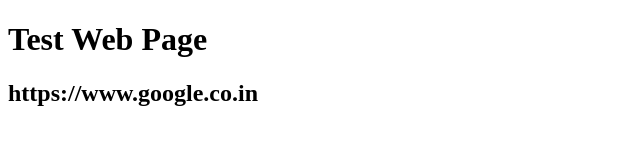
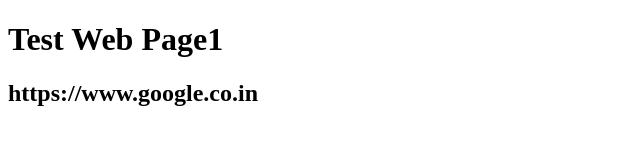
Before and after one commit to parthashp/docker, a plain HTML site: page index.html in a window 1280 px wide. Shown: the full height of the page, 0-640 px from the left. Drawn offline with Linux system fonts and the light colour scheme.

Commit message:
Update index.html

```diff
--- a/index.html
+++ b/index.html
@@ -2,7 +2,7 @@
 <html>
 <body>
 
-<h1>Test Web Page</h1>
+<h1>Test Web Page1</h1>
 <h2>https://www.google.co.in</h2>
 
 </body>
```
